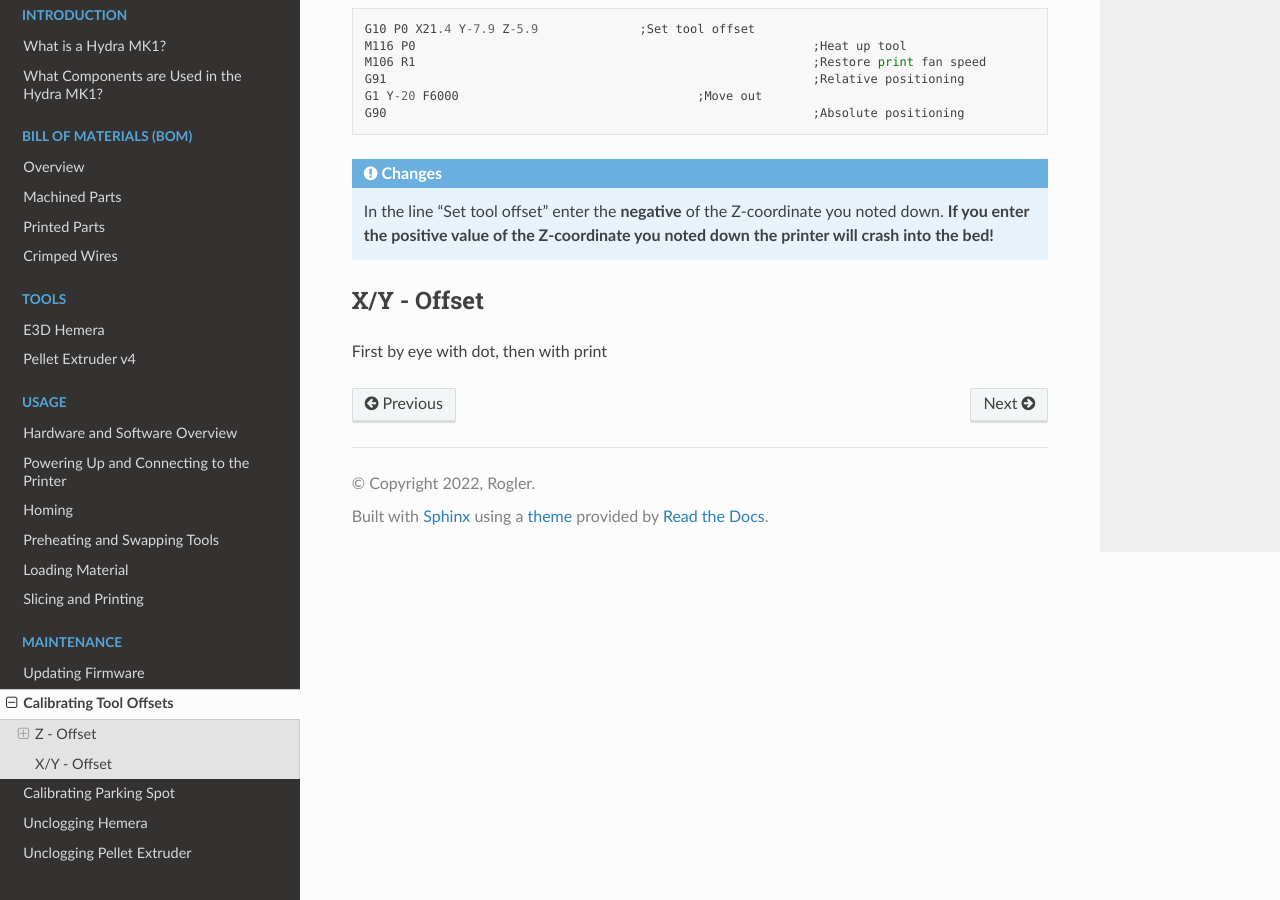
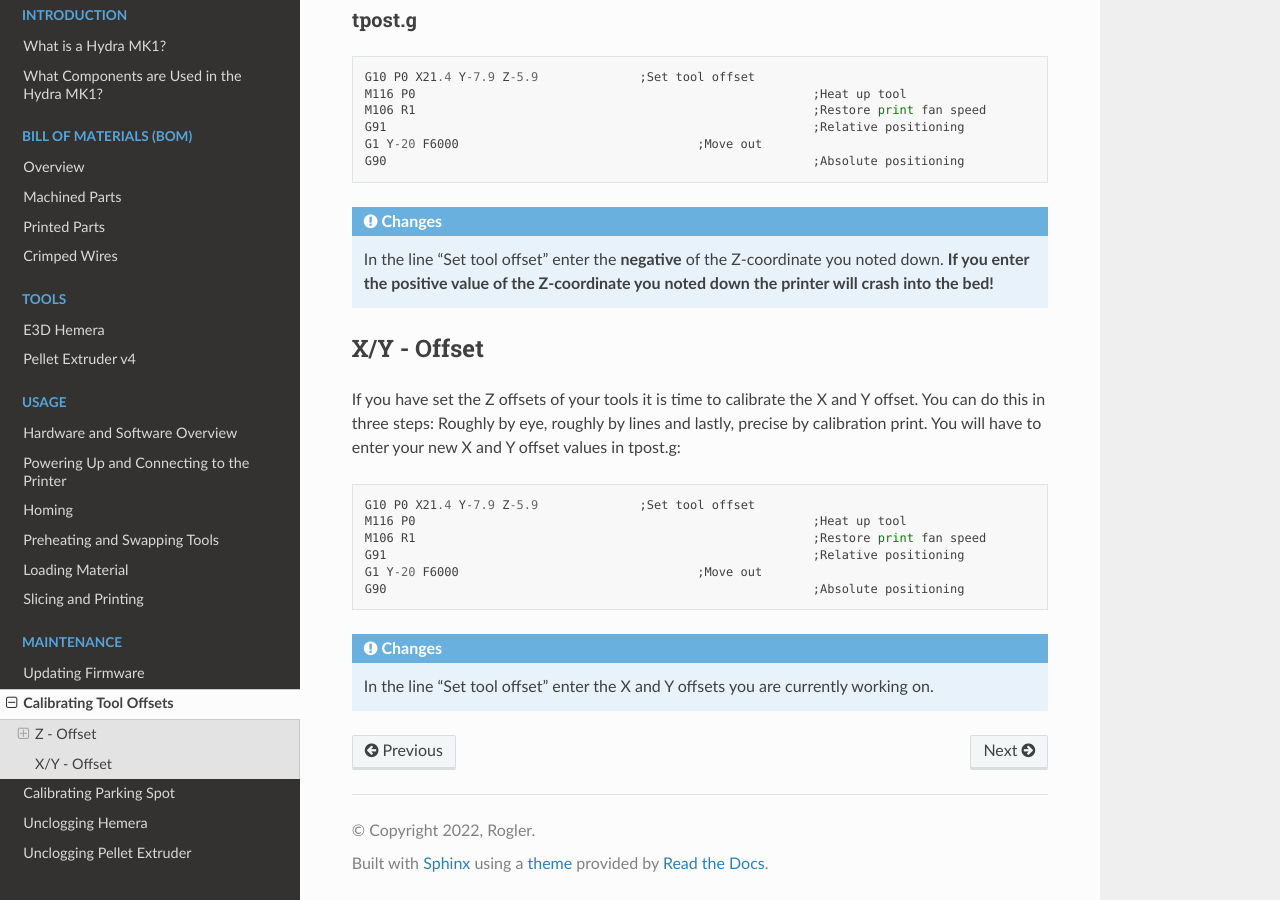
Before and after one commit to srl-ethz/hydra-documentation, a Sphinx documentation site: the page built from docs/source/maintenance/offset.rst, in a window 1280 px wide and 900 px high, scrolled down 1572 px. Built offline with Sphinx 7.4.7 and the Read the Docs theme 2.0.0, drawn with Linux system fonts in a browser that asks for light colours; pages that are not in the unit, such as notebooks, are missing from menus; some of the changed text lies outside the part shown.

Commit message:
Update offset.rst

```diff
--- a/docs/source/maintenance/offset.rst
+++ b/docs/source/maintenance/offset.rst
@@ -2,7 +2,7 @@
 Calibrating Tool Offsets
 ################################
 
-This guide assumes you have calibrated your parking spots already. We will calibrate the tool offsets in two sections. First the Z offset will be determined. After that the X and Y offset will be set.
+This guide assumes you have calibrated your parking spots already. We will calibrate the tool offsets in two sections. First the Z offset will be determined. After that the X and Y offset will be set. Always work on the respective .g file. If you are working on tool 0 the .g files are tfree0.g, tpre0.g and tpost0.g.
 
 Z - Offset
 ================
@@ -91,4 +91,17 @@ tpost.g
 X/Y - Offset
 ================
 
-First by eye with dot, then with print
+If you have set the Z offsets of your tools it is time to calibrate the X and Y offset. You can do this in three steps: Roughly by eye, roughly by lines and lastly, precise by calibration print. You will have to enter your new X and Y offset values in tpost.g:
+
+::
+
+  G10 P0 X21.4 Y-7.9 Z-5.9		;Set tool offset
+  M116 P0							;Heat up tool
+  M106 R1							;Restore print fan speed
+  G91								;Relative positioning
+  G1 Y-20 F6000					;Move out
+  G90								;Absolute positioning
+
+.. admonition:: Changes
+
+   In the line "Set tool offset" enter the X and Y offsets you are currently working on.
```
